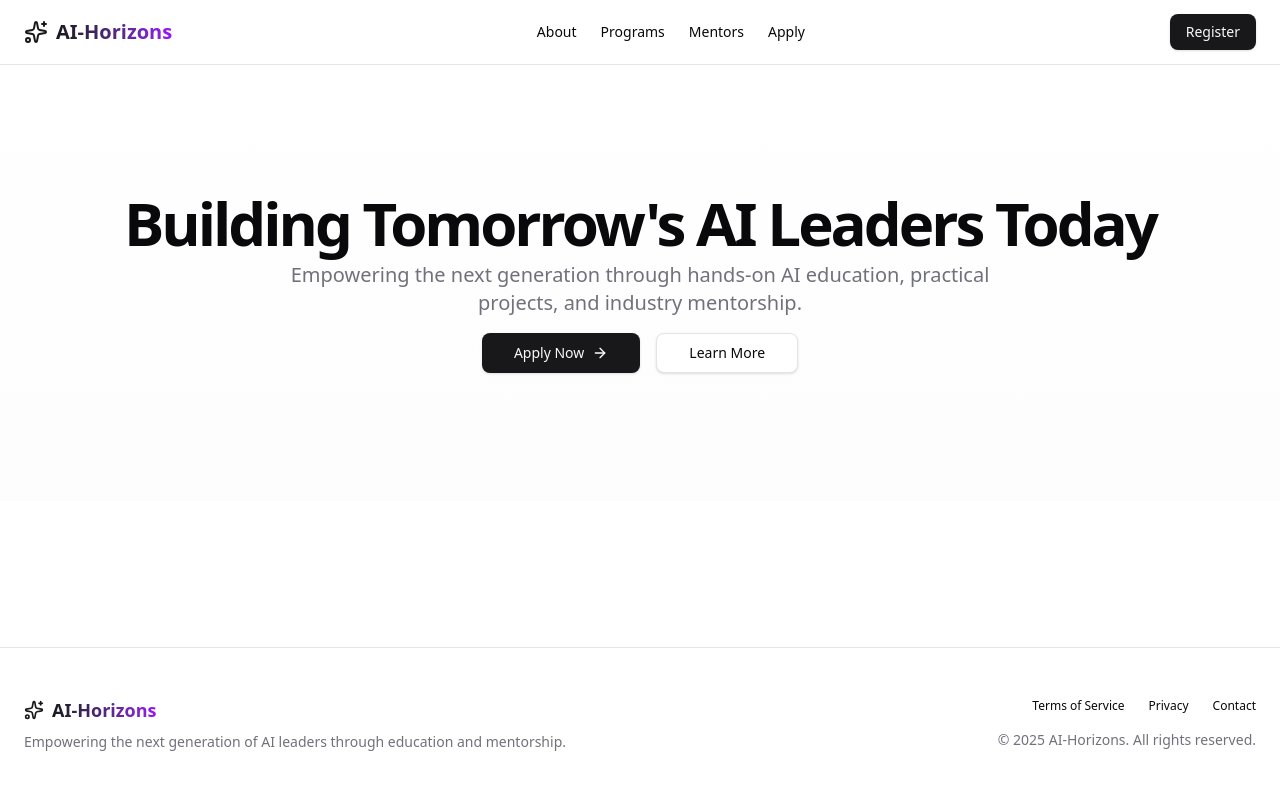
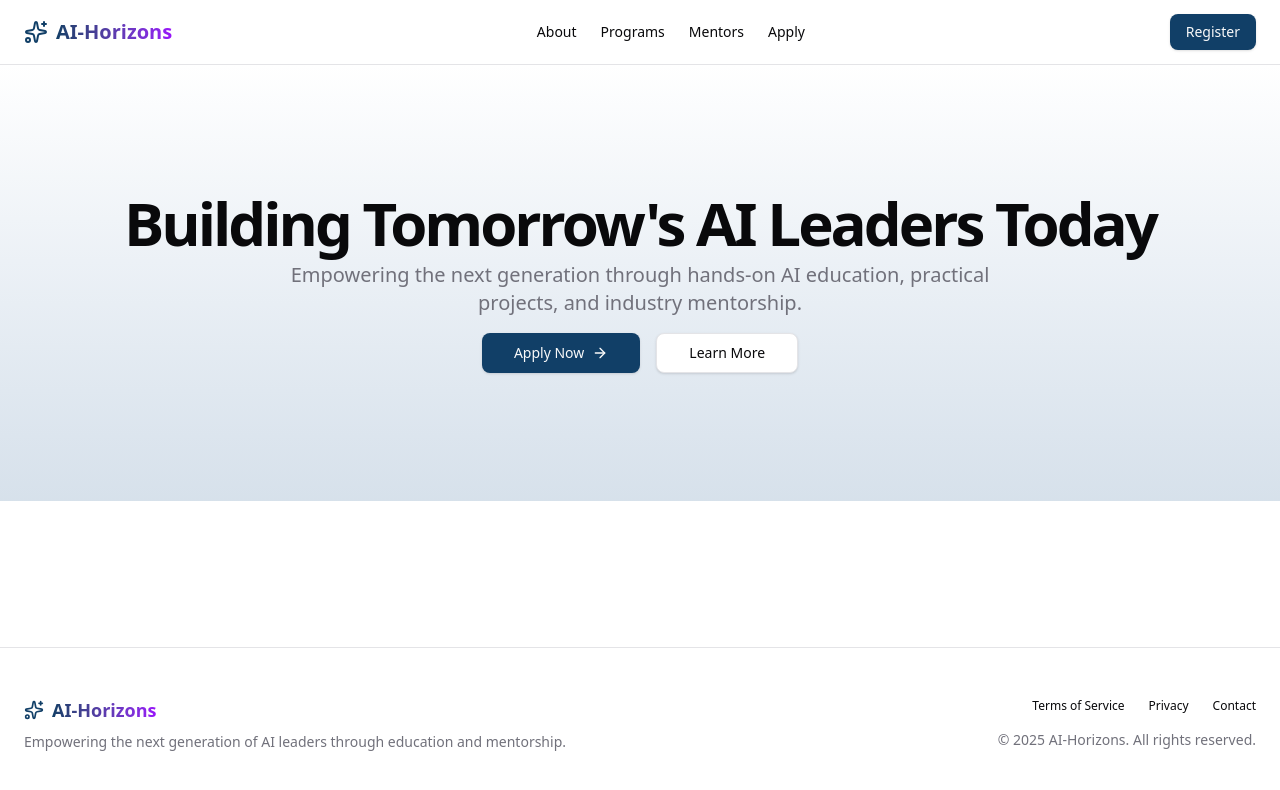
Before and after one commit to WootlabInnovations/ai-horizons, a Next.js app: page / in a window 1280 px wide. Shown: the top 790 px of the page. Built offline with nearby package versions, Linux system fonts and the light colour scheme.

Commit message:
primary and sec color change

```diff
--- a/app/globals.css
+++ b/app/globals.css
@@ -51,9 +51,9 @@
   --card-foreground: oklch(0.141 0.005 285.823);
   --popover: oklch(1 0 0);
   --popover-foreground: oklch(0.141 0.005 285.823);
-  --primary: oklch(0.21 0.006 285.885);
+  --primary: #113f67;
   --primary-foreground: oklch(0.985 0 0);
-  --secondary: oklch(0.967 0.001 286.375);
+  --secondary: #34699a;
   --secondary-foreground: oklch(0.21 0.006 285.885);
   --muted: oklch(0.967 0.001 286.375);
   --muted-foreground: oklch(0.552 0.016 285.938);
```
Also changed, not shown: 1 other file (tests, documents, lock files or other folders).
